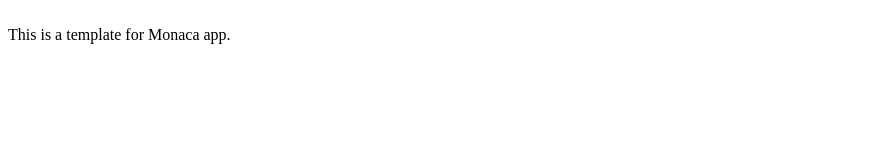
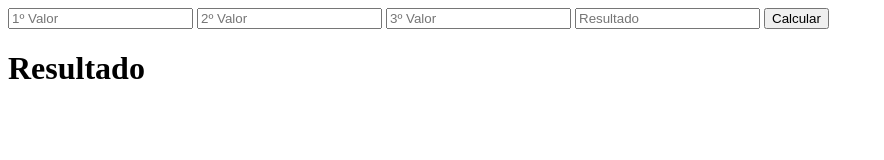
Before and after one commit to EduardoMontier/CalculadoraRegrade3, a website: page www/index.html in a window 1280 px wide. Shown: the whole page, without its empty margins (0-884 px from the left). Drawn offline with Linux system fonts and the light colour scheme.

Commit message:
Criação do app

```diff
--- /dev/null
+++ b/www/components/motor.js
@@ -0,0 +1,12 @@
+function calcularregrade3() {
+    var primeirovalor, segundovalor, terceirovalor, resultado
+
+    primeirovalor = document.getElementById('1valor').value
+    segundovalor = document.getElementById('2valor').value
+    terceirovalor = document.getElementById('3valor').value
+
+    resultado = (segundovalor * terceirovalor) / primeirovalor
+
+
+    document.getElementById('result').textContent = resultado
+}
--- a/www/index.html
+++ b/www/index.html
@@ -7,11 +7,16 @@
     <script src="components/loader.js"></script>
     <link rel="stylesheet" href="components/loader.css">
     <link rel="stylesheet" href="css/style.css">
-    <script>
-    </script>
+    <script type="text/javascript" src="components/motor.js"></script>
 </head>
 <body>
-	<br />
-    This is a template for Monaca app.
+	<input type="number" id="1valor" placeholder="1º Valor">
+    <input type="number" id="2valor" placeholder="2º Valor">
+    <input type="number" id="3valor" placeholder="3º Valor">
+    <input type="number" id="resultado" placeholder="Resultado">
+    <input type="button" id="btnCalcular" value="Calcular" onclick="calcularregrade3()">
+
+    <h1 id="result">Resultado</h1>
+
 </body>
 </html>
```
Also changed, not shown: 1 other file.
